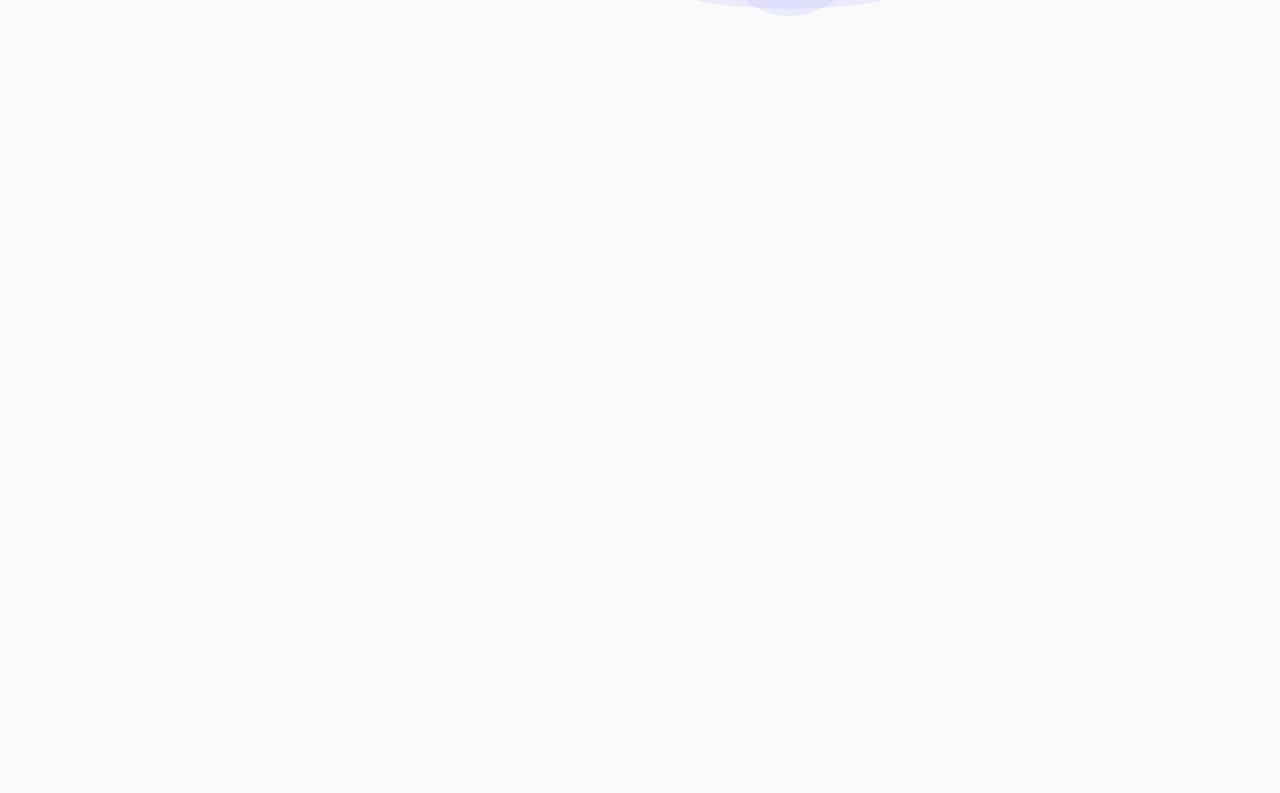
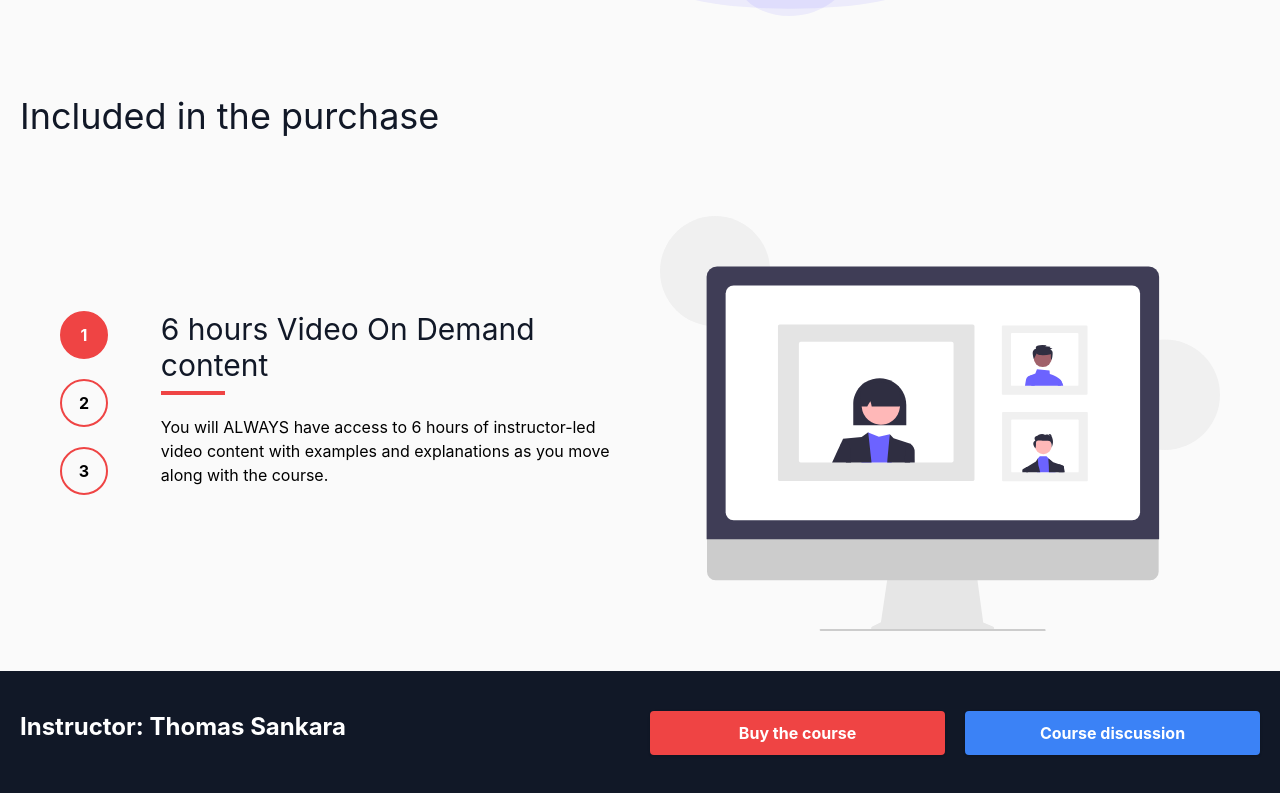
Before and after one commit to SankThomas/htmlcss-course-landing-page, a React (Create React App) app: page / in a window 1280 px wide. Shown: the part 533-1326 px from the top of the page. Before the commit the page ends 800 px from the top, so only its background shows below. Built offline with nearby package versions, Linux system fonts and the light colour scheme.

Commit message:
render components

```diff
--- a/src/App.js
+++ b/src/App.js
@@ -1,11 +1,15 @@
 import Header from "./components/Header"
 import Hero from "./components/Hero"
+import Footer from "./components/Footer"
+import Features from "./components/Features"
 
 function App() {
   return (
     <main>
       <Header />
       <Hero />
+      <Features />
+      <Footer />
     </main>
   )
 }
```
